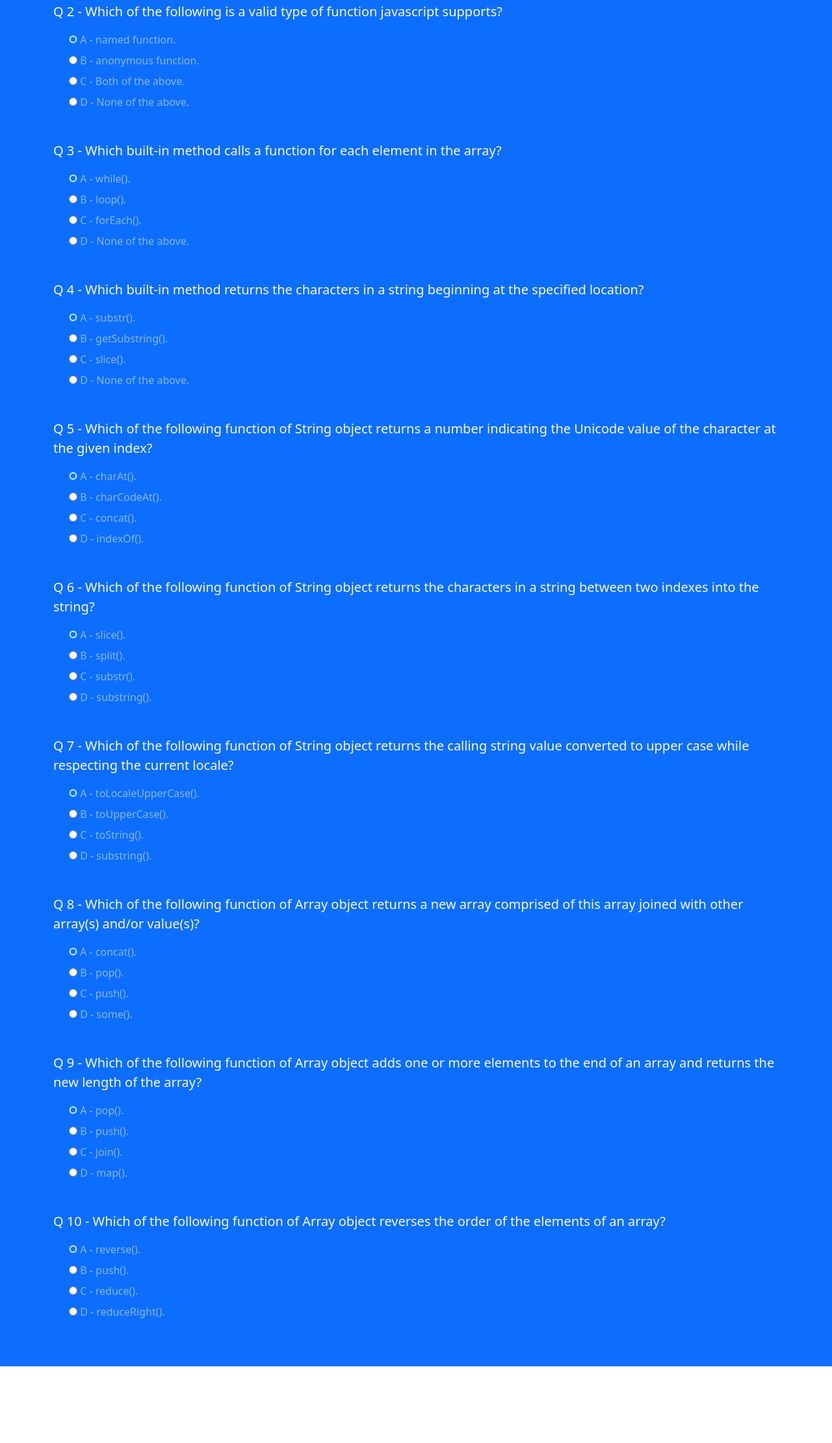
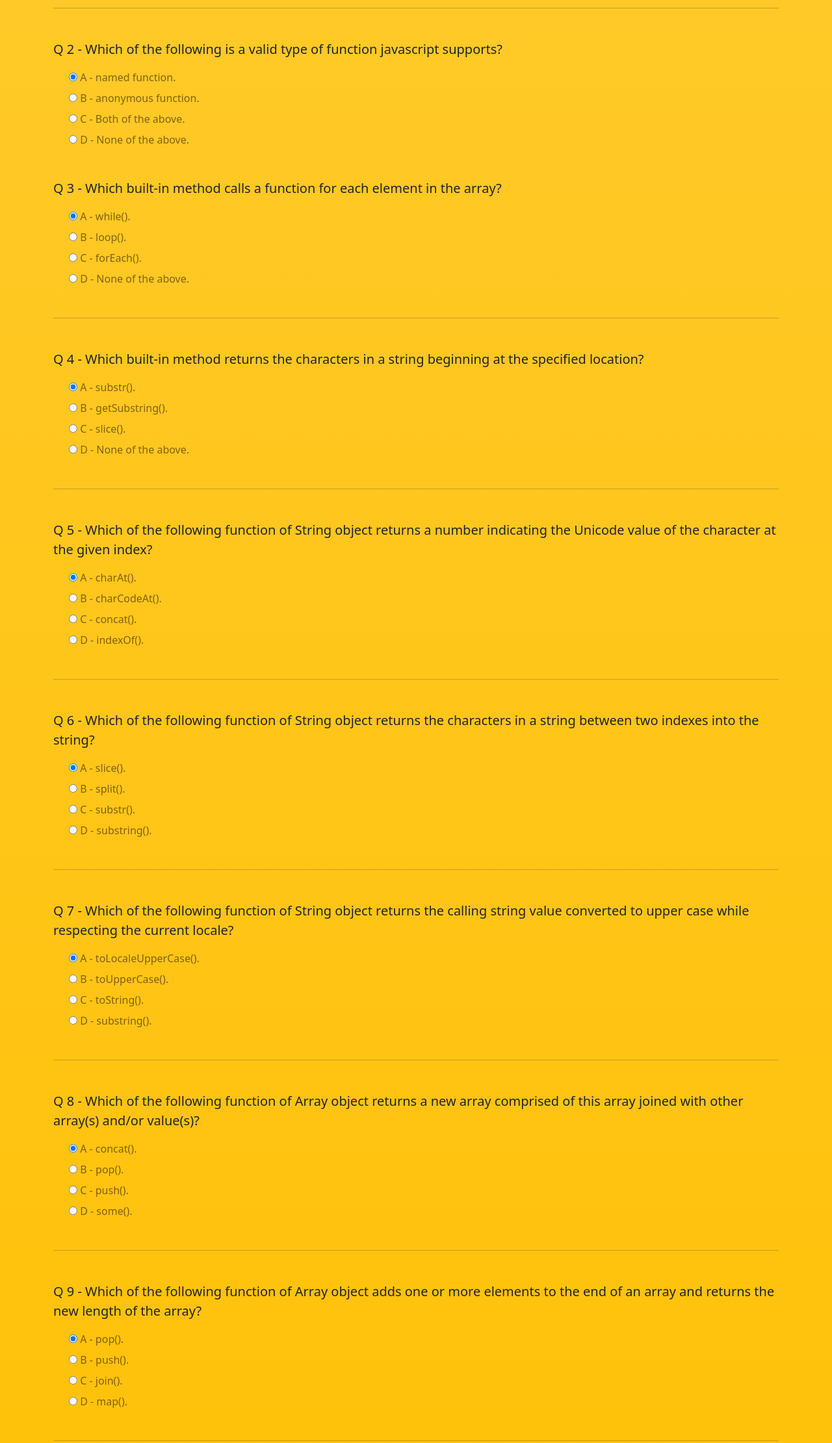
Before and after one commit to shakib1111/javascript-quiz, a plain HTML site: page index.html in a window 1280 px wide. Shown: the part 448-2669 px from the top of the page at 65% size. Before the commit the page ends 2551 px from the top, so only its background shows below. Drawn offline with nearby package versions, Linux system fonts and the light colour scheme.

Commit message:
hr added

```diff
--- a/index.html
+++ b/index.html
@@ -13,56 +13,58 @@
     <div class="intro py-3 bg-white text-center">
 
       <div class="container">
-          <h2 class="text-primary display3 my4">JAVASCRIPT-QUIZ</h2>
+          <h1 class="text-warning display3 my4">JAVASCRIPT-QUIZ</h1>
       </div>
     </div>
 
       <!-- Quiz section -->
 
-      <div class="quiz py-4 bg-primary">
+      <div class="quiz py-4 bg-warning bg-gradient">
           <div class="container">
-              <h2 class="my-5 text-white">please attempt all questions</h2>
+              <h2 class="my-5 text-black">Please attempt all questions....</h2>
 
-            <form class="quiz-form text-light">
+            <form class="quiz-form text-black">
 
                 <!-- question one -->
                 <div class="my-5">
                     <p class="lead font-weight-normal">Q 1 - Which of the following is correct about features of JavaScript?</p>
-                    <div class="form-check my-2 text-white-50">
+                    <div class="form-check my-2 text-black-50">
                         <input type="radio" name="q1" value="A" checked>
                         <label class="form-check-label">A - JavaScript is a lightweight, interpreted programming language.</label>
                     </div>
-                    <div class="form-check my-2 text-white-50">
+                    <div class="form-check my-2 text-black-50">
                         <input type="radio" name="q1" value="B" >
                         <label class="form-check-label">B - JavaScript is designed for creating network-centric applications.</label>
                     </div>
-                    <div class="form-check my-2 text-white-50">
+                    <div class="form-check my-2 text-black-50">
                         <input type="radio" name="q1" value="C" >
                         <label class="form-check-label">C - JavaScript is complementary to and integrated with Java.</label>
                     </div>
-                    <div class="form-check my-2 text-white-50">
+                    <div class="form-check my-2 text-black-50">
                         <input type="radio" name="q1" value="D">
                         <label class="form-check-label">D - All of the above.</label>
                     </div>
 
                 </div>
 
+                <hr>
+
                 <!-- question 2 -->
                 <div class="my-5">
                     <p class="lead font-weight-normal">Q 2 - Which of the following is a valid type of function javascript supports?</p>
-                    <div class="form-check my-2 text-white-50">
+                    <div class="form-check my-2 text-black-50">
                         <input type="radio" name="q2" value="A" checked>
                         <label class="form-check-label">A - named function.</label>
                     </div>
-                    <div class="form-check my-2 text-white-50">
+                    <div class="form-check my-2 text-black-50">
                         <input type="radio" name="q2" value="B" >
                         <label class="form-check-label">B - anonymous function.</label>
                     </div>
-                    <div class="form-check my-2 text-white-50">
+                    <div class="form-check my-2 text-black-50">
                         <input type="radio" name="q2" value="C" >
                         <label class="form-check-label">C - Both of the above.</label>
                     </div>
-                    <div class="form-check my-2 text-white-50">
+                    <div class="form-check my-2 text-black-50">
                         <input type="radio" name="q2" value="D">
                         <label class="form-check-label">D - None of the above.</label>
                     </div>
@@ -72,181 +74,193 @@
                 <!-- question 3 -->
                 <div class="my-5">
                     <p class="lead font-weight-normal">Q 3 - Which built-in method calls a function for each element in the array?</p>
-                    <div class="form-check my-2 text-white-50">
+                    <div class="form-check my-2 text-black-50">
                         <input type="radio" name="q3" value="A" checked>
                         <label class="form-check-label">A - while().</label>
                     </div>
-                    <div class="form-check my-2 text-white-50">
+                    <div class="form-check my-2 text-black-50">
                         <input type="radio" name="q3" value="B" >
                         <label class="form-check-label">B - loop().</label>
                     </div>
-                    <div class="form-check my-2 text-white-50">
+                    <div class="form-check my-2 text-black-50">
                         <input type="radio" name="q3" value="C" >
                         <label class="form-check-label">C - forEach().</label>
                     </div>
-                    <div class="form-check my-2 text-white-50">
+                    <div class="form-check my-2 text-black-50">
                         <input type="radio" name="q3" value="D">
                         <label class="form-check-label">D - None of the above.</label>
                     </div>
 
                 </div>
 
+                <hr>
+
                  <!-- question 4 -->
                  <div class="my-5">
                     <p class="lead font-weight-normal">Q 4 - Which built-in method returns the characters in a string beginning at the specified location?</p>
-                    <div class="form-check my-2 text-white-50">
+                    <div class="form-check my-2 text-black-50">
                         <input type="radio" name="q4" value="A" checked>
                         <label class="form-check-label">A - substr().</label>
                     </div>
-                    <div class="form-check my-2 text-white-50">
+                    <div class="form-check my-2 text-black-50">
                         <input type="radio" name="q4" value="B" >
                         <label class="form-check-label">B - getSubstring().</label>
                     </div>
-                    <div class="form-check my-2 text-white-50">
+                    <div class="form-check my-2 text-black-50">
                         <input type="radio" name="q4" value="C" >
                         <label class="form-check-label">C - slice().</label>
                     </div>
-                    <div class="form-check my-2 text-white-50">
+                    <div class="form-check my-2 text-black-50">
                         <input type="radio" name="q4" value="D">
                         <label class="form-check-label">D - None of the above.</label>
                     </div>
 
                 </div>
 
+                <hr>
+
                 <!-- question 5 -->
                 <div class="my-5">
                     <p class="lead font-weight-normal">Q 5 - Which of the following function of String object returns a number indicating the Unicode value of the character at the given index?</p>
-                    <div class="form-check my-2 text-white-50">
+                    <div class="form-check my-2 text-black-50">
                         <input type="radio" name="q5" value="A" checked>
                         <label class="form-check-label">A - charAt().</label>
                     </div>
-                    <div class="form-check my-2 text-white-50">
+                    <div class="form-check my-2 text-black-50">
                         <input type="radio" name="q5" value="B" >
                         <label class="form-check-label">B - charCodeAt().</label>
                     </div>
-                    <div class="form-check my-2 text-white-50">
+                    <div class="form-check my-2 text-black-50">
                         <input type="radio" name="q5" value="C" >
                         <label class="form-check-label">C - concat().</label>
                     </div>
-                    <div class="form-check my-2 text-white-50">
+                    <div class="form-check my-2 text-black-50">
                         <input type="radio" name="q5" value="D">
                         <label class="form-check-label">D - indexOf().</label>
                     </div>
 
                 </div>
 
+                <hr>
+
                  <!-- question 6 -->
                  <div class="my-5">
                     <p class="lead font-weight-normal">Q 6 - Which of the following function of String object returns the characters in a string between two indexes into the string?</p>
-                    <div class="form-check my-2 text-white-50">
+                    <div class="form-check my-2 text-black-50">
                         <input type="radio" name="q6" value="A" checked>
                         <label class="form-check-label">A - slice().</label>
                     </div>
-                    <div class="form-check my-2 text-white-50">
+                    <div class="form-check my-2 text-black-50">
                         <input type="radio" name="q6" value="B" >
                         <label class="form-check-label">B - split().</label>
                     </div>
-                    <div class="form-check my-2 text-white-50">
+                    <div class="form-check my-2 text-black-50">
                         <input type="radio" name="q6" value="C" >
                         <label class="form-check-label">C - substr().</label>
                     </div>
-                    <div class="form-check my-2 text-white-50">
+                    <div class="form-check my-2 text-black-50">
                         <input type="radio" name="q6" value="D">
                         <label class="form-check-label">D - substring().</label>
                     </div>
 
                 </div>
 
+                <hr>
+
                  <!-- question 7 -->
                  <div class="my-5">
                     <p class="lead font-weight-normal">Q  7 - Which of the following function of String object returns the calling string value converted to upper case while respecting the current locale?</p>
-                    <div class="form-check my-2 text-white-50">
+                    <div class="form-check my-2 text-black-50">
                         <input type="radio" name="q7" value="A" checked>
                         <label class="form-check-label">A -  toLocaleUpperCase().</label>
                     </div>
-                    <div class="form-check my-2 text-white-50">
+                    <div class="form-check my-2 text-black-50">
                         <input type="radio" name="q7" value="B" >
                         <label class="form-check-label">B - toUpperCase().</label>
                     </div>
-                    <div class="form-check my-2 text-white-50">
+                    <div class="form-check my-2 text-black-50">
                         <input type="radio" name="q7" value="C" >
                         <label class="form-check-label">C - toString().</label>
                     </div>
-                    <div class="form-check my-2 text-white-50">
+                    <div class="form-check my-2 text-black-50">
                         <input type="radio" name="q7" value="D">
                         <label class="form-check-label">D - substring().</label>
                     </div>
 
                 </div>
 
+                <hr>
+
                 <!-- question 8 -->
                 <div class="my-5">
                     <p class="lead font-weight-normal">Q 8 - Which of the following function of Array object returns a new array comprised of this array joined with other array(s) and/or value(s)?</p>
-                    <div class="form-check my-2 text-white-50">
+                    <div class="form-check my-2 text-black-50">
                         <input type="radio" name="q8" value="A" checked>
                         <label class="form-check-label">A - concat().</label>
                     </div>
-                    <div class="form-check my-2 text-white-50">
+                    <div class="form-check my-2 text-black-50">
                         <input type="radio" name="q8" value="B" >
                         <label class="form-check-label">B - pop().</label>
                     </div>
-                    <div class="form-check my-2 text-white-50">
+                    <div class="form-check my-2 text-black-50">
                         <input type="radio" name="q8" value="C" >
                         <label class="form-check-label">C - push().</label>
                     </div>
-                    <div class="form-check my-2 text-white-50">
+                    <div class="form-check my-2 text-black-50">
                         <input type="radio" name="q8" value="D">
                         <label class="form-check-label">D - some().</label>
                     </div>
 
                 </div>
 
+                <hr>
 
                 <!-- question 9 -->
                 <div class="my-5">
                     <p class="lead font-weight-normal">Q 9 - Which of the following function of Array object adds one or more elements to the end of an array and returns the new length of the array?</p>
-                    <div class="form-check my-2 text-white-50">
+                    <div class="form-check my-2 text-black-50">
                         <input type="radio" name="q9" value="A" checked>
                         <label class="form-check-label">A - pop().</label>
                     </div>
-                    <div class="form-check my-2 text-white-50">
+                    <div class="form-check my-2 text-black-50">
                         <input type="radio" name="q9" value="B" >
                         <label class="form-check-label">B - push().</label>
                     </div>
-                    <div class="form-check my-2 text-white-50">
+                    <div class="form-check my-2 text-black-50">
                         <input type="radio" name="q9" value="C" >
                         <label class="form-check-label">C - join().</label>
                     </div>
-                    <div class="form-check my-2 text-white-50">
+                    <div class="form-check my-2 text-black-50">
                         <input type="radio" name="q9" value="D">
                         <label class="form-check-label">D - map().</label>
                     </div>
 
                 </div>
 
+                <hr>
 
                 <!-- question 10 -->
                 <div class="my-5">
                     <p class="lead font-weight-normal">Q 10 - Which of the following function of Array object reverses the order of the elements of an array?</p>
-                    <div class="form-check my-2 text-white-50">
+                    <div class="form-check my-2 text-black-50">
                         <input type="radio" name="q10" value="A" checked>
                         <label class="form-check-label">A - reverse().</label>
                     </div>
-                    <div class="form-check my-2 text-white-50">
+                    <div class="form-check my-2 text-black-50">
                         <input type="radio" name="q10" value="B" >
                         <label class="form-check-label">B - push().</label>
                     </div>
-                    <div class="form-check my-2 text-white-50">
+                    <div class="form-check my-2 text-black-50">
                         <input type="radio" name="q10" value="C" >
                         <label class="form-check-label">C - reduce().</label>
                     </div>
-                    <div class="form-check my-2 text-white-50">
+                    <div class="form-check my-2 text-black-50">
                         <input type="radio" name="q10" value="D">
                         <label class="form-check-label">D - reduceRight().</label>
                     </div>
 
                 </div>
-
+                <hr>
             </form>
 
 
```
